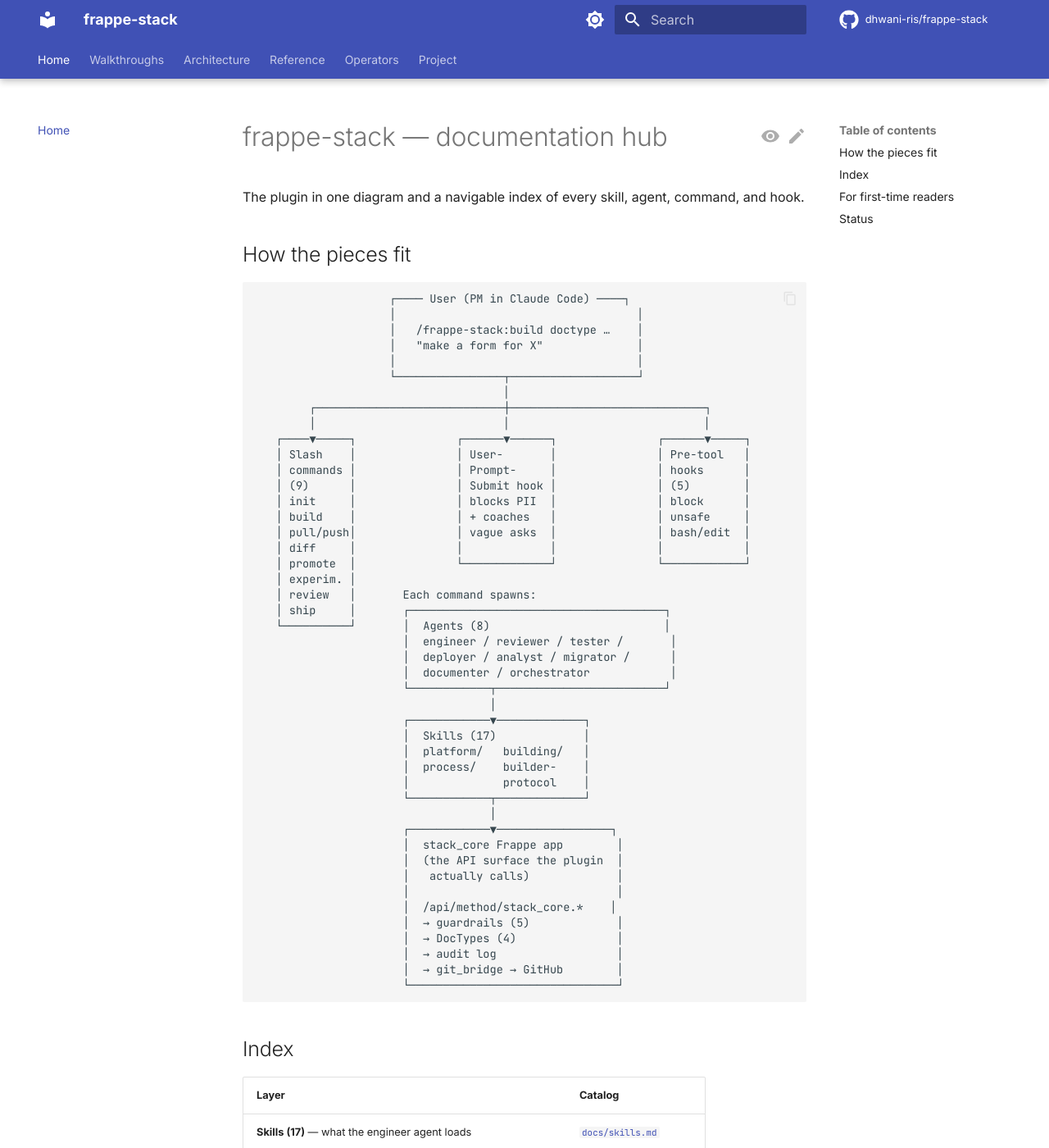
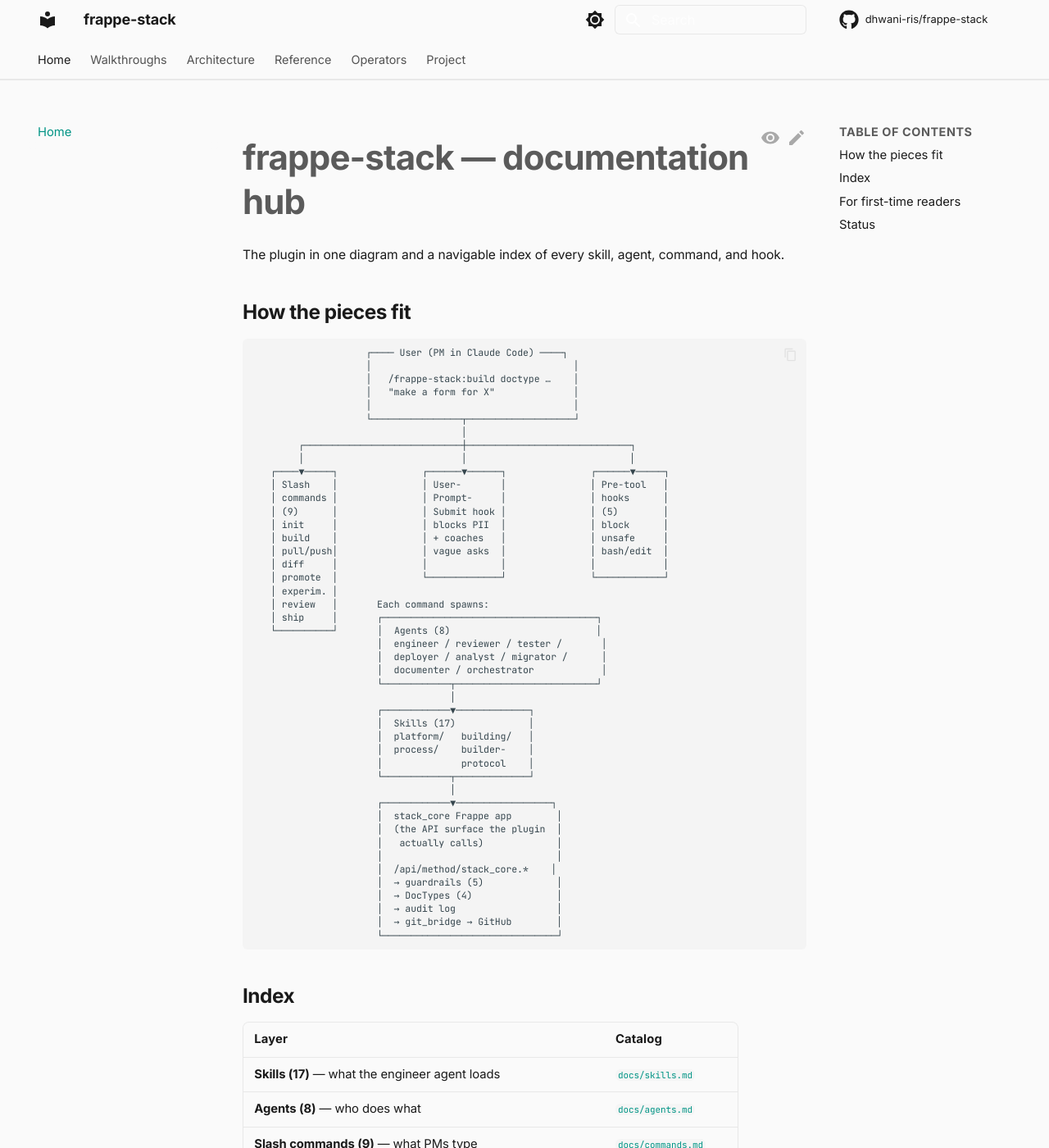
Before and after one commit to dhwani-ris/frappe-stack, an MkDocs documentation site: the page built from docs/index.md, in a window 1280 px wide and 1400 px high. Shown: the whole window at 82% size. Built offline with MkDocs 1.6.1 and Material for MkDocs 9.7.7, drawn with Linux system fonts in a browser that asks for light colours; comment, search, counter and statistics services are not loaded.

Commit message:
feat(docs-site): theme + landing redesign
- Switch palette: indigo -> teal primary + deep-orange accent.
  Easy to swap once the actual dhwaniris.com brand color is
  confirmed (couldn't extract via WebFetch -- SSL cert error).
- docs/stylesheets/extra.css: clean / minimal aesthetic matching
  the prody-dris/ai-playground-sessions reference. Inter typography
  (already in mkdocs.yml), softer header / tabs / sidebar, refined
  table + code-block styling, grid-card hover states, status pill
  for the landing hero, tighter line-height, light/dark scheme
  tweaks for both palettes.
- docs/index.md: rewritten as a card-based landing.
  Hero with status pill + 3 CTAs. Six grid cards covering the
  six core capabilities (forms, git sync, guardrails, A/B,
  prompt coaching, reference). Reference + Tutorials + Operators
  + Status sections.
- mkdocs.yml: extra_css wiring + secondary social link to
  dhwaniris.com.

Triggers another Pages deploy on push.

```diff
--- /dev/null
+++ b/docs/stylesheets/extra.css
@@ -0,0 +1,232 @@
+/* frappe-stack docs — custom theme tweaks
+   Goals: clean / minimal / Inter type / generous whitespace,
+   matching the ai-playground-sessions reference aesthetic.
+   Brand color is teal — easy to swap once dhwaniris.com brand
+   color is confirmed (search this file for #00695c). */
+
+:root {
+  --md-primary-fg-color: #00695c;
+  --md-primary-fg-color--light: #439889;
+  --md-primary-fg-color--dark: #003d33;
+  --md-accent-fg-color: #ff6e40;
+}
+
+[data-md-color-scheme="default"] {
+  --md-default-bg-color: #fafafa;
+  --md-default-fg-color: #1a1a1a;
+  --md-default-fg-color--light: #5b5b5b;
+  --md-typeset-color: #1a1a1a;
+}
+
+[data-md-color-scheme="slate"] {
+  --md-default-bg-color: #0e1419;
+  --md-default-bg-color--light: #161d24;
+  --md-default-fg-color: #e6e6e6;
+  --md-default-fg-color--light: #a0a0a0;
+  --md-typeset-color: #e6e6e6;
+}
+
+/* Tighten typography — Inter looks better at slightly smaller line-height */
+.md-typeset {
+  font-size: 0.78rem;
+  line-height: 1.6;
+  letter-spacing: -0.005em;
+}
+
+.md-typeset h1,
+.md-typeset h2,
+.md-typeset h3 {
+  font-weight: 600;
+  letter-spacing: -0.02em;
+}
+
+.md-typeset h1 {
+  font-size: 2.1rem;
+  margin-top: 0.4em;
+  margin-bottom: 0.6em;
+}
+
+/* Header — subtle border instead of heavy shadow */
+.md-header {
+  box-shadow: none;
+  border-bottom: 1px solid var(--md-default-fg-color--lightest);
+  background: var(--md-default-bg-color);
+  color: var(--md-default-fg-color);
+}
+
+[data-md-color-scheme="slate"] .md-header {
+  background: var(--md-default-bg-color);
+}
+
+.md-header__title {
+  font-weight: 600;
+  font-size: 0.9rem;
+  letter-spacing: -0.01em;
+}
+
+/* Tabs — quieter, no underline weirdness */
+.md-tabs {
+  background: var(--md-default-bg-color);
+  color: var(--md-default-fg-color);
+  border-bottom: 1px solid var(--md-default-fg-color--lightest);
+}
+
+.md-tabs__link {
+  font-size: 0.72rem;
+  opacity: 0.75;
+  transition: opacity 120ms ease;
+}
+
+.md-tabs__link:hover,
+.md-tabs__link--active {
+  opacity: 1;
+}
+
+/* Sidebar — softer */
+.md-nav__title {
+  font-size: 0.72rem;
+  font-weight: 600;
+  letter-spacing: 0.04em;
+  text-transform: uppercase;
+  color: var(--md-default-fg-color--light);
+}
+
+.md-nav__link {
+  font-size: 0.74rem;
+}
+
+/* Code blocks — softer corners, more breathing room */
+.md-typeset code,
+.md-typeset pre > code {
+  border-radius: 6px;
+  font-size: 0.74em;
+}
+
+.md-typeset pre {
+  border-radius: 8px;
+}
+
+[data-md-color-scheme="default"] .md-typeset pre > code {
+  background: #f4f4f4;
+}
+
+/* Tables — cleaner, no heavy borders */
+.md-typeset table:not([class]) {
+  border: 1px solid var(--md-default-fg-color--lightest);
+  border-radius: 8px;
+  border-collapse: separate;
+  border-spacing: 0;
+  overflow: hidden;
+  font-size: 0.74rem;
+}
+
+.md-typeset table:not([class]) th {
+  background: var(--md-default-bg-color);
+  font-weight: 600;
+  letter-spacing: 0.01em;
+}
+
+.md-typeset table:not([class]) th,
+.md-typeset table:not([class]) td {
+  border-top: 1px solid var(--md-default-fg-color--lightest);
+  padding: 0.6em 0.9em;
+}
+
+.md-typeset table:not([class]) thead th {
+  border-top: none;
+}
+
+/* Grid cards (used on the landing page) */
+.md-typeset .grid.cards > ul > li,
+.md-typeset .grid > .card {
+  border: 1px solid var(--md-default-fg-color--lightest);
+  border-radius: 10px;
+  padding: 1.1rem 1.2rem;
+  transition: border-color 150ms ease, transform 150ms ease;
+}
+
+.md-typeset .grid.cards > ul > li:hover,
+.md-typeset .grid > .card:hover {
+  border-color: var(--md-primary-fg-color);
+  transform: translateY(-1px);
+}
+
+.md-typeset .grid.cards .lg.middle {
+  display: inline-block;
+  margin-bottom: 0.4rem;
+  color: var(--md-primary-fg-color);
+}
+
+/* Admonitions — flatter */
+.md-typeset .admonition,
+.md-typeset details {
+  border-radius: 8px;
+  border-left-width: 3px;
+  box-shadow: none;
+  font-size: 0.74rem;
+}
+
+/* Footer — minimal */
+.md-footer {
+  background: var(--md-default-bg-color);
+  color: var(--md-default-fg-color--light);
+  border-top: 1px solid var(--md-default-fg-color--lightest);
+}
+
+.md-footer-meta {
+  background: var(--md-default-bg-color);
+}
+
+/* Search — refine */
+.md-search__form {
+  background: var(--md-default-bg-color);
+  border: 1px solid var(--md-default-fg-color--lightest);
+  border-radius: 6px;
+}
+
+[data-md-color-scheme="slate"] .md-search__form {
+  background: var(--md-default-bg-color--light);
+}
+
+/* Hide the very subtle "made with material" if it shows */
+.md-footer__inner {
+  padding-top: 1rem;
+  padding-bottom: 1rem;
+}
+
+/* Hero adjustments on the home page */
+.md-typeset .hero {
+  padding: 1rem 0 2rem;
+  border-bottom: 1px solid var(--md-default-fg-color--lightest);
+  margin-bottom: 1.5rem;
+}
+
+.md-typeset .hero h1 {
+  font-size: 2.4rem;
+  margin-bottom: 0.4em;
+}
+
+.md-typeset .hero .tagline {
+  font-size: 1.05rem;
+  color: var(--md-default-fg-color--light);
+  max-width: 64ch;
+}
+
+/* Status pill (used on landing) */
+.md-typeset .status-pill {
+  display: inline-block;
+  font-size: 0.7rem;
+  font-weight: 600;
+  letter-spacing: 0.04em;
+  text-transform: uppercase;
+  padding: 0.25rem 0.6rem;
+  border-radius: 999px;
+  background: rgba(0, 105, 92, 0.1);
+  color: var(--md-primary-fg-color);
+  margin-bottom: 1rem;
+}
+
+[data-md-color-scheme="slate"] .md-typeset .status-pill {
+  background: rgba(67, 152, 137, 0.15);
+  color: var(--md-primary-fg-color--light);
+}
--- a/mkdocs.yml
+++ b/mkdocs.yml
@@ -31,15 +31,15 @@
   palette:
     - media: "(prefers-color-scheme: light)"
       scheme: default
-      primary: indigo
-      accent: indigo
+      primary: teal
+      accent: deep orange
       toggle:
         icon: material/brightness-7
         name: Switch to dark mode
     - media: "(prefers-color-scheme: dark)"
       scheme: slate
-      primary: indigo
-      accent: indigo
+      primary: teal
+      accent: deep orange
       toggle:
         icon: material/brightness-4
         name: Switch to light mode
@@ -120,4 +120,9 @@
   social:
     - icon: fontawesome/brands/github
       link: https://github.com/dhwani-ris/frappe-stack
+    - icon: fontawesome/solid/globe
+      link: https://dhwaniris.com
   generator: false
+
+extra_css:
+  - stylesheets/extra.css
```
